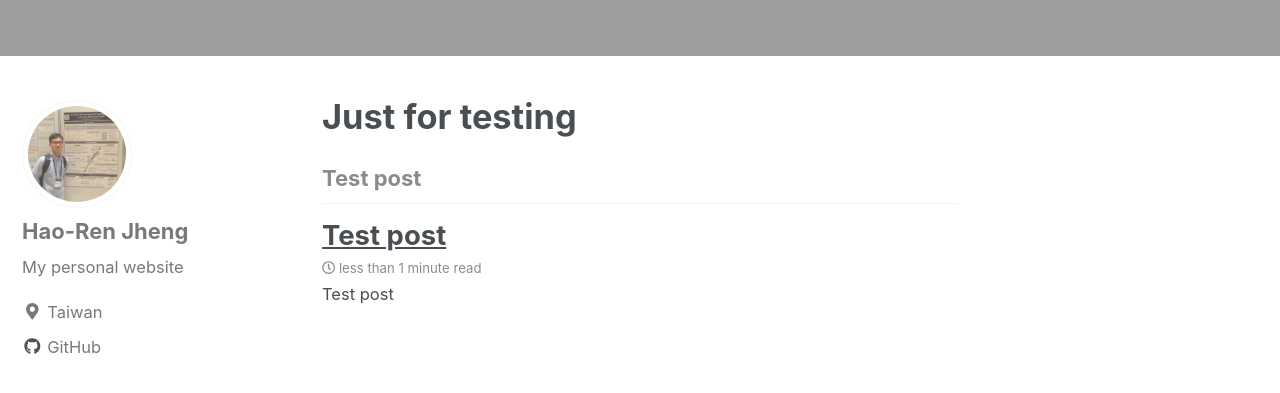
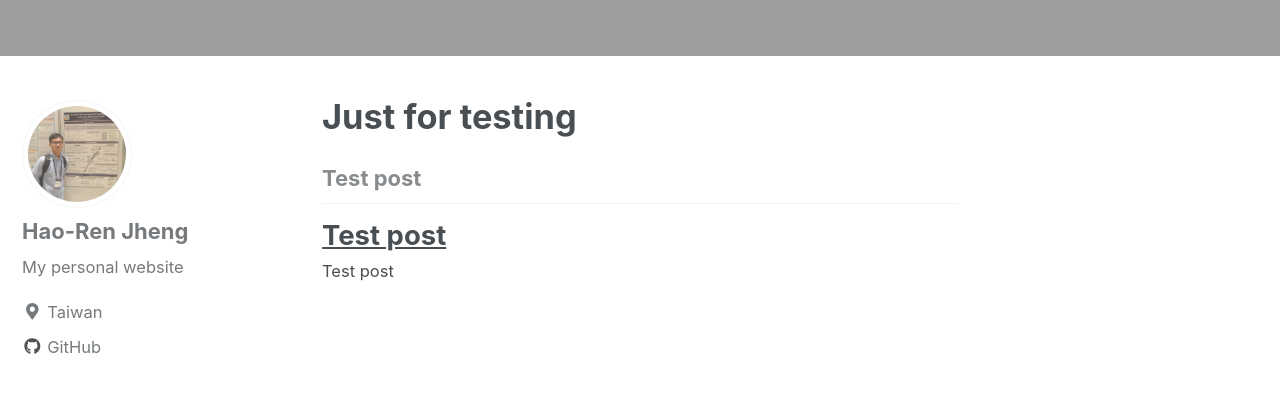
Before and after one commit to hrjheng/hrjheng.github.io, a Jekyll site: the page built from _pages/Test.md, in a window 1280 px wide and 900 px high, scrolled down 1004 px. Shown: the top 393 px of the window. Built offline with Jekyll 4.4.1, drawn with Linux system fonts in a browser that asks for light colours; nearby versions of some CDN libraries.

Commit message:
new commit

```diff
--- a/_config.yml
+++ b/_config.yml
@@ -249,7 +249,7 @@ defaults:
     values:
       layout: single
       author_profile: true
-      read_time: true
+      read_time: #true
       comments: # true
       share: #true
       related: #true
```
